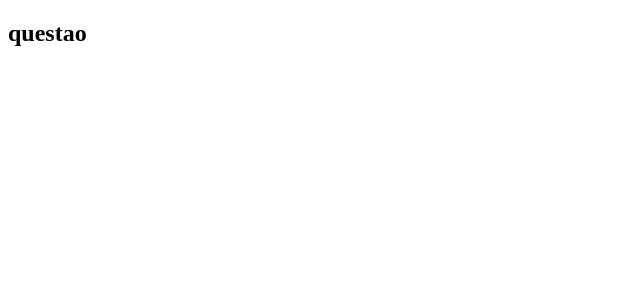
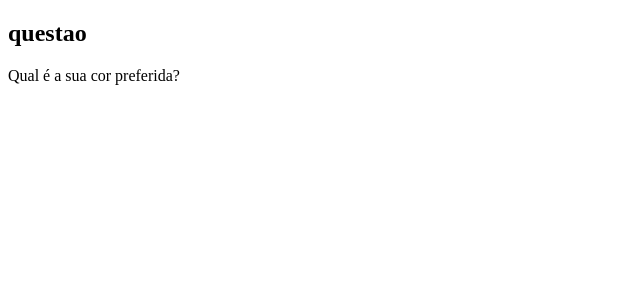
Before and after one commit to rodolphoreis/next-basico, a Next.js app: page /questao in a window 1280 px wide. Shown: the top 300 px of the page, without its empty margins (0-640 px from the left). Built offline with nearby package versions, Linux system fonts and the light colour scheme.

Commit message:
feat: add span

```diff
--- a/src/pages/questao.jsx
+++ b/src/pages/questao.jsx
@@ -14,6 +14,7 @@ const questao = () => {
   return (
     <div>
       <h2>questao</h2>
+      <span>{questao?.enunciado}</span>
     </div>
   );
 };
```
